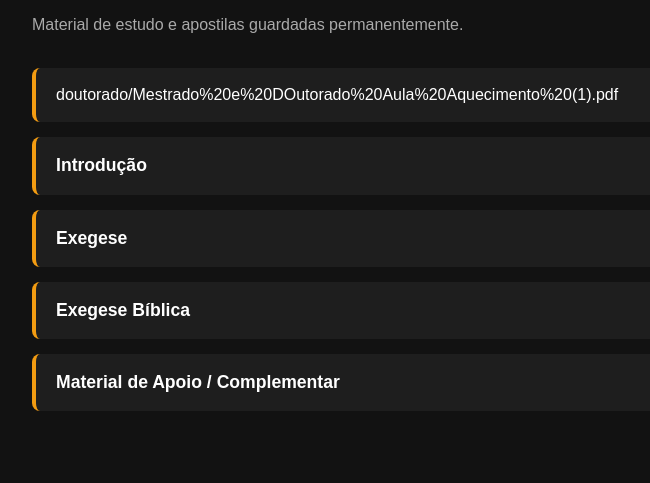
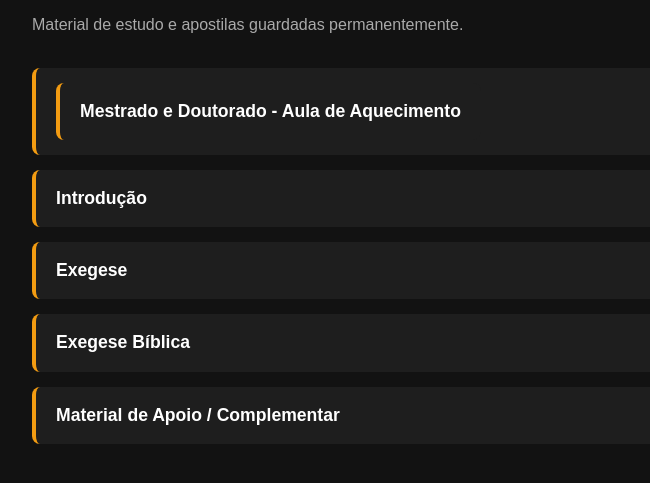
Before and after one commit to josesilva123/voz-que-clama, a website: page doutorado.html in a window 1280 px wide. Shown: the part 179-662 px from the top of the page, without its empty margins (178-828 px from the left). Drawn offline with Linux system fonts and the light colour scheme.

Commit message:
Revise doutorado.html with updated content
Updated the links and structure for the apostila items.

```diff
--- a/doutorado.html
+++ b/doutorado.html
@@ -27,7 +27,9 @@
 
         <div class="apostila-list">
             <div class="apostila-item">
-                doutorado/Mestrado%20e%20DOutorado%20Aula%20Aquecimento%20(1).pdf
+                <div class="apostila-item">
+    <a href="doutorado/Mestrado%20e%20DOutorado%20Aula%20Aquecimento%20(1).pdf" target="_blank">Mestrado e Doutorado - Aula de Aquecimento</a>
+</div>
             </div>
             <div class="apostila-item">
                 <a href="doutorado/instrodu%C3%A7ao.pdf" target="_blank">Introdução</a>
```
